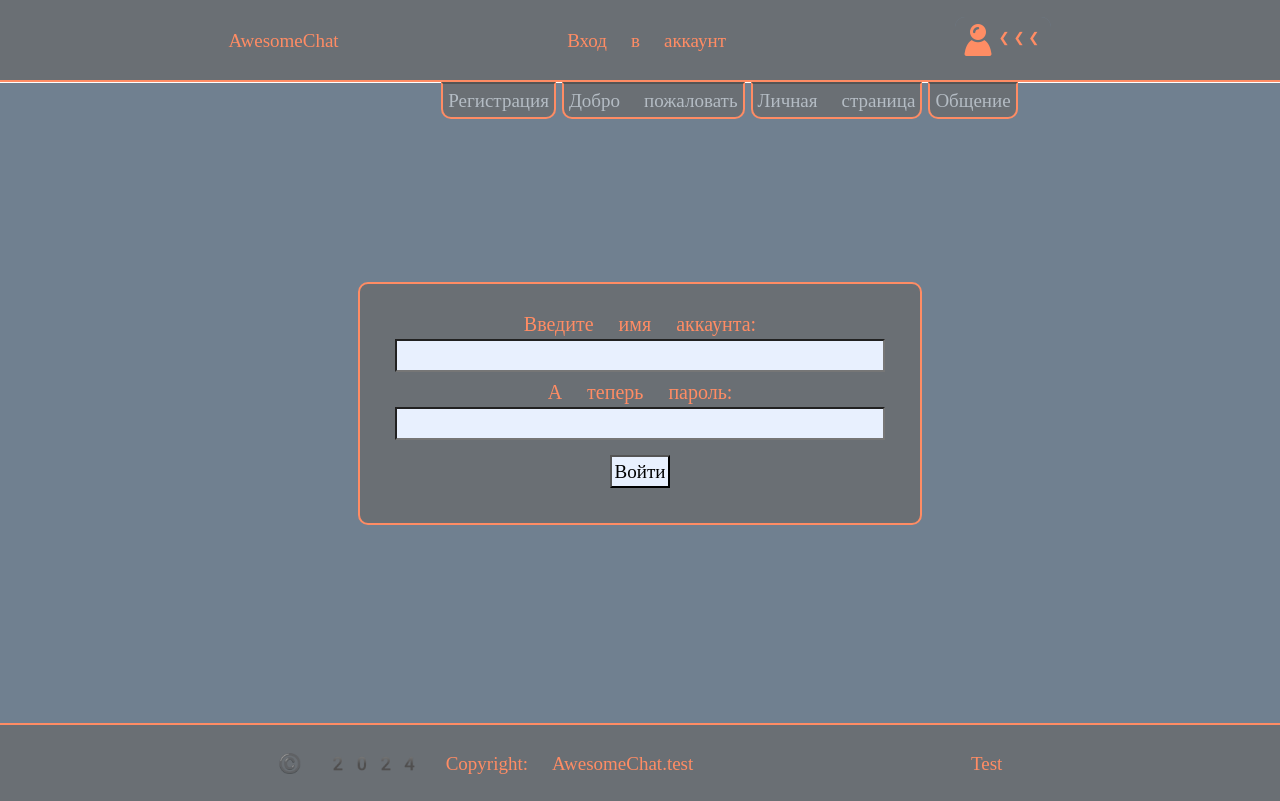
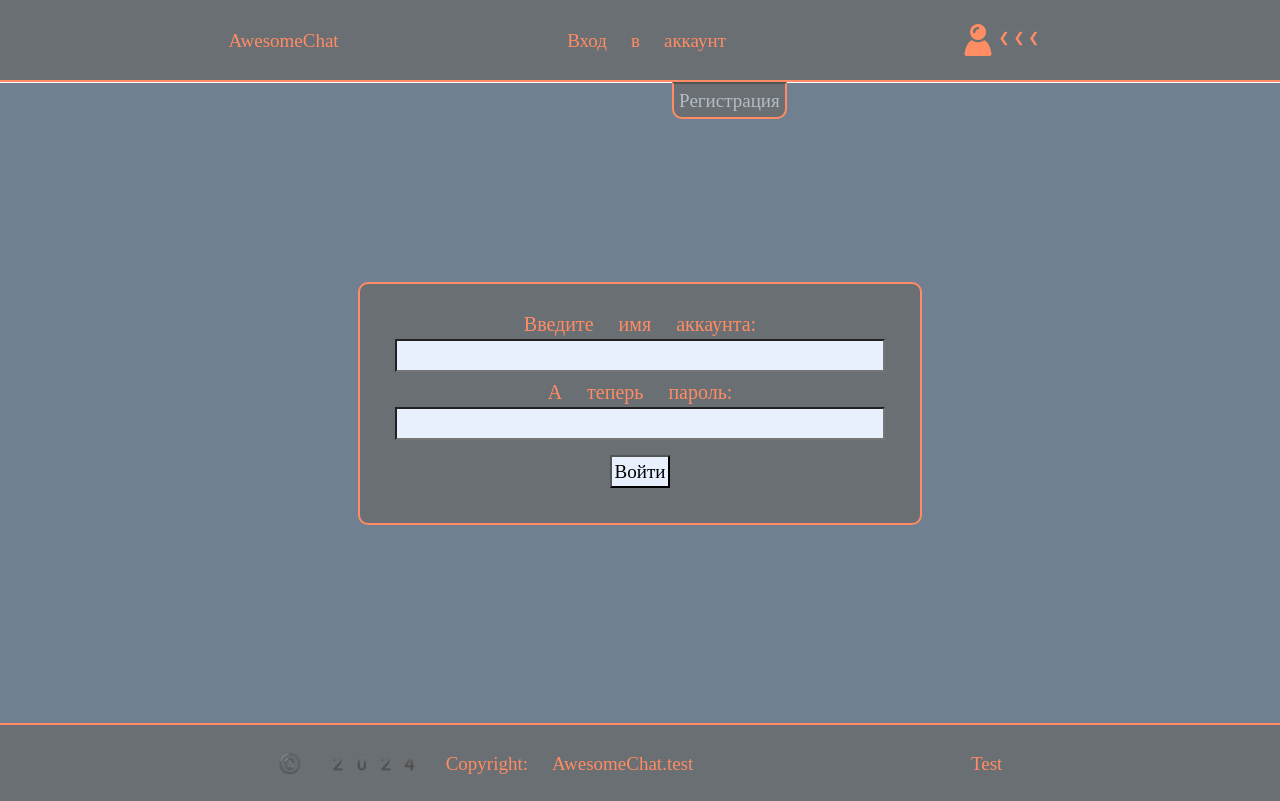
Before and after one commit to Marator2K07/Web-chat, a React (Create React App) app in the folder frontend/: page / in a window 1280 px wide. Built offline with nearby package versions, Linux system fonts and the light colour scheme.

Commit message:
Переработка компонентов с использование нового контекста навигации по main блокам.

```diff
--- a/frontend/src/components/LoadingBlock/LoadingBlock.jsx
+++ b/frontend/src/components/LoadingBlock/LoadingBlock.jsx
@@ -8,9 +8,7 @@ import { useLoadingContext } from '../../contexts/LoadingContext/LoadingProvider
 import { useResponseHandlerContext } from '../../contexts/ResponseHandlerContext/ResponseHandlerProvider'
 import { SALMON_COLOR } from '../../constants'
 
-export default function LoadingBlock({innerRef,
-                                      handleNavigate,
-                                      ...props}) {
+export default function LoadingBlock({innerRef, ...props}) {
     const { loading } = useLoadingContext();
     const { response, error } = useResponseHandlerContext();
 
@@ -29,9 +27,7 @@ export default function LoadingBlock({innerRef,
             {
                 response &&
                 response.data &&
-                <OkResponse
-                    handleNavigate={handleNavigate}
-                    message={response.data}/>
+                <OkResponse message={response.data}/>
             }
         </div>
     )
--- a/frontend/src/components/MainBlock/MainBlock.jsx
+++ b/frontend/src/components/MainBlock/MainBlock.jsx
@@ -9,10 +9,10 @@ import { useNavigate } from 'react-router-dom';
 import { useLoadingContext } from '../../contexts/LoadingContext/LoadingProvider';
 import { useMainBlockAnimationContext } from '../../contexts/MainBlockAnimationContext/MainBlockAnimationProvider';
 import { AFTER_LOGIN_ROUTE, SHORT_DELAY, SHORT_TIMEOUT } from '../../constants';
+import { useNavigationContext } from '../../contexts/NavigationContext/NavigationProvider';
 
-export default function MainBlock({handleNavigate,
-                                   currentMainBlock,
-                                   ...props}) {
+export default function MainBlock({...props}) {
+    const { mainBlock } = useNavigationContext();
     const {
         holding,
         toggleHolding,
@@ -28,7 +28,7 @@ export default function MainBlock({handleNavigate,
     useEffect(() => {
         let username = cookies.get('username');
         let token = cookies.get('token');
-        if (username && token && currentMainBlock === 'login') {
+        if (username && token && mainBlock === 'login') {
             startLoading();
             setTimeout(() => {
                 stopLoading();
@@ -38,7 +38,7 @@ export default function MainBlock({handleNavigate,
         }
     }, [
         navigate,
-        currentMainBlock,
+        mainBlock,
         startLoading,
         stopLoading,
         toggleHolding
@@ -52,16 +52,14 @@ export default function MainBlock({handleNavigate,
               duration: duration,
               ease: [0.11, 0.9, 0.4, 1.11]
             }}>
-                <DynamicComponent component={currentMainBlock}/>
+                <DynamicComponent component={mainBlock}/>
             </motion.div>
             <CSSTransition
                 in={holding}
                 nodeRef={nodeRef}
                 timeout={SHORT_TIMEOUT}
                 classNames="LoadingBlock">
-                <LoadingBlock
-                    innerRef={nodeRef}
-                    handleNavigate={handleNavigate}/>
+                <LoadingBlock innerRef={nodeRef}/>
             </CSSTransition>
         </div>
     )
--- a/frontend/src/components/Pages/AfterLoginPage/AfterLoginPage.jsx
+++ b/frontend/src/components/Pages/AfterLoginPage/AfterLoginPage.jsx
@@ -1,4 +1,4 @@
-import React, { useEffect, useState } from 'react'
+import React, { useLayoutEffect } from 'react'
 import classes from './AfterLoginPage.module.css'
 import TopBlock from '../../TopBlock/TopBlock';
 import NavList from '../../Navigation/NavList/NavList';
@@ -7,53 +7,23 @@ import DownBlock from '../../DownBlock/DownBlock';
 import { useUserContext } from '../../../contexts/UserContext/UserProvider';
 import { useLoadingContext } from '../../../contexts/LoadingContext/LoadingProvider';
 import { useResponseHandlerContext } from '../../../contexts/ResponseHandlerContext/ResponseHandlerProvider';
-import { useMainBlockAnimationContext } from '../../../contexts/MainBlockAnimationContext/MainBlockAnimationProvider';
 import {
     BEFORE_LOGIN_ROUTE,
     DATE_FORMAT,
-    EXTRA_SHORT_DELAY,
     GET_ALL_USER_INFO_URL,
     SHORT_DELAY
 } from '../../../constants';
 import { cookies } from '../../../contexts/CookieContext';
 import { useNavigate } from 'react-router-dom';
 import dayjs from 'dayjs';
+import { useNavigationContext } from '../../../contexts/NavigationContext/NavigationProvider';
 
 export default function AfterLoginPage({...props}) {
-    const blocksData = {
-        welcomeBlock: {path: 'welcome', description: 'Добро пожаловать', index: 0},
-        personalBlock: {path: 'personal', description: 'Личная страница', index: 1},
-        communicationBlock: {path: 'communication', description: 'Общение', index: 2}
-    }
     const { startLoading, toggleHolding, stopLoading } = useLoadingContext();
     const { resetResult, makeGetRequest } = useResponseHandlerContext();
-    const {
-        initCondition,
-        leftCondition,
-        rightCondition
-    } = useMainBlockAnimationContext();
     const { loadUser, loadAboutUser, loadRooms } = useUserContext();
-
-    const [headerText, setHeaderText] = useState('Добро пожаловать');
-    const [currentMainBlock, setCurrentMainBlock] = useState('welcome');
-    const [currentIndex, setCurrentIndex] = useState(null);
+    const { index, goNavigation } = useNavigationContext();
     const navigate = useNavigate();
-
-    // переход между вкладками с анимацией
-    const handleNavigate = (key) => {
-        currentIndex < blocksData[key].index ? leftCondition()
-                                            : rightCondition();
-        setTimeout(() => {
-            setCurrentMainBlock(blocksData[key].path);
-            setHeaderText(blocksData[key].description);
-            setCurrentIndex(blocksData[key].index);
-            currentIndex < blocksData[key].index ? rightCondition()
-                                                : leftCondition();
-            setTimeout(() => {
-                initCondition();
-            }, EXTRA_SHORT_DELAY);
-        }, EXTRA_SHORT_DELAY);
-    }
 
     // первым делом подгружаем все данные о пользователе
     const updateUser = async () => {
@@ -79,22 +49,20 @@ export default function AfterLoginPage({...props}) {
         stopLoading();
     }
 
-    useEffect(() => {
+    useLayoutEffect(() => {
         updateUser();
-        setCurrentIndex(0);
+        goNavigation('welcomeBlock');
         // eslint-disable-next-line react-hooks/exhaustive-deps
     }, []);
 
     return (
         <div className={classes.AfterLoginPage} {...props}>
-            <TopBlock headerText={headerText}/>
+            <TopBlock/>
             <NavList
-                handleNavigate={handleNavigate}
-                blocksData={blocksData}
-                currentIndex={currentIndex}/>
-            <MainBlock
-                handleNavigate={handleNavigate}
-                currentMainBlock={currentMainBlock}/>
+                currentIndex={index}
+                minIndex={2}
+                maxIndex={5}/>
+            <MainBlock/>
             <DownBlock/>
         </div>
     )
--- a/frontend/src/components/Pages/BeforeLoginPage/BeforeLoginPage.jsx
+++ b/frontend/src/components/Pages/BeforeLoginPage/BeforeLoginPage.jsx
@@ -1,58 +1,29 @@
-import { React, useEffect, useState } from 'react'
+import { React, useLayoutEffect } from 'react'
 import classes from './BeforeLoginPage.module.css'
 import TopBlock from '../../TopBlock/TopBlock'
 import DownBlock from '../../DownBlock/DownBlock'
 import MainBlock from '../../MainBlock/MainBlock';
 import NavList from '../../Navigation/NavList/NavList';
-import { useMainBlockAnimationContext } from '../../../contexts/MainBlockAnimationContext/MainBlockAnimationProvider';
-import { EXTRA_SHORT_DELAY } from '../../../constants';
-import { cookies } from '../../../contexts/CookieContext';
+import { useNavigationContext } from '../../../contexts/NavigationContext/NavigationProvider';
+// import { cookies } from '../../../contexts/CookieContext';
 
 export default function BeforeLoginPage({...props}) {
-    const blocksData = {
-        loginBlock: {path: 'login', description: 'Вход в аккаунт', index: 0},
-        registerBlock: {path: 'register', description: 'Регистрация', index: 1}
-    }
-    const {
-        initCondition,
-        leftCondition,
-        rightCondition
-    } = useMainBlockAnimationContext();
+    const { index, goNavigation } = useNavigationContext();
 
-    const [headerText, setHeaderText] = useState("Вход в аккаунт");
-    const [currentMainBlock, setCurrentMainBlock] = useState('login');
-    const [currentIndex, setCurrentIndex] = useState(null);
-
-    // переход между вкладками с анимацией
-    const handleNavigate = (key) => {
-        currentIndex < blocksData[key].index ? leftCondition()
-                                            : rightCondition();
-        setTimeout(() => {
-            setCurrentMainBlock(blocksData[key].path);
-            setHeaderText(blocksData[key].description);
-            setCurrentIndex(blocksData[key].index);
-            currentIndex < blocksData[key].index ? rightCondition()
-                                                : leftCondition();
-            setTimeout(() => {
-                initCondition();
-            }, EXTRA_SHORT_DELAY);
-        }, EXTRA_SHORT_DELAY);
-    }
-
-    useEffect(() => {
-        setCurrentIndex(0);
-    }, []);
+    useLayoutEffect(() => {
+        // cookies.remove('username');
+        // cookies.remove('token');
+        goNavigation('loginBlock');
+    }, [goNavigation]);
 
     return (
         <div className={classes.BeforeLoginPage} {...props}>
-            <TopBlock headerText={headerText}/>
+            <TopBlock/>
             <NavList
-                handleNavigate={handleNavigate}
-                blocksData={blocksData}
-                currentIndex={currentIndex}/>
-            <MainBlock
-                handleNavigate={handleNavigate}
-                currentMainBlock={currentMainBlock}/>
+                currentIndex={index}
+                minIndex={0}
+                maxIndex={2}/>
+            <MainBlock/>
             <DownBlock/>
         </div>
     )
--- a/frontend/src/components/Response/OkResponse/OkResponse.jsx
+++ b/frontend/src/components/Response/OkResponse/OkResponse.jsx
@@ -2,10 +2,10 @@ import React from 'react'
 import styled from 'styled-components';
 import classes from './OkResponse.module.css'
 import { useLoadingContext } from '../../../contexts/LoadingContext/LoadingProvider';
+import { useNavigationContext } from '../../../contexts/NavigationContext/NavigationProvider';
 
-export default function OkResponse({message,
-                                    handleNavigate,
-                                    ...props}) {
+export default function OkResponse({message, ...props}) {
+    const { goNavigation } = useNavigationContext();
     const { toggleHolding } = useLoadingContext();
     const Buttons = styled.div`
     display: flex;
@@ -41,7 +41,7 @@ export default function OkResponse({message,
                             type="button"
                             onClick={() => {
                                     toggleHolding(false, 0);
-                                    handleNavigate(message.button.key);
+                                    goNavigation(message.button.key);
                                 }
                             }>
                             {message.button.text}
--- a/frontend/src/components/TopBlock/TopBlock.jsx
+++ b/frontend/src/components/TopBlock/TopBlock.jsx
@@ -1,8 +1,11 @@
 import { React } from 'react'
 import classes from './TopBlock.module.css'
 import AccountImageButton from './AccountImageButton/AccountImageButton';
+import { useNavigationContext } from '../../contexts/NavigationContext/NavigationProvider';
 
-const TopBlock = ({headerText, ...props}) => {
+const TopBlock = ({...props}) => {
+    const { headerText } = useNavigationContext();
+
     return (
         <div className={classes.TopBlock} {...props}>
             <div className='left'>
```
